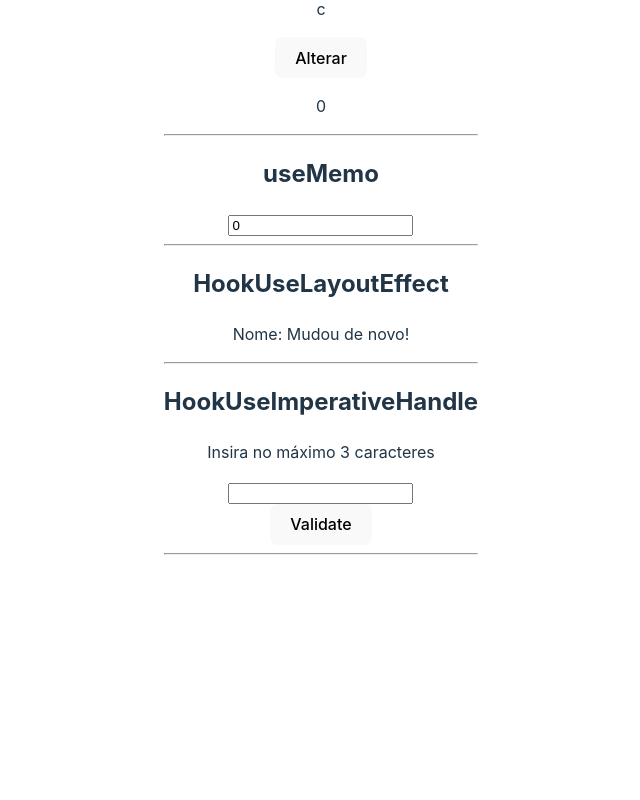
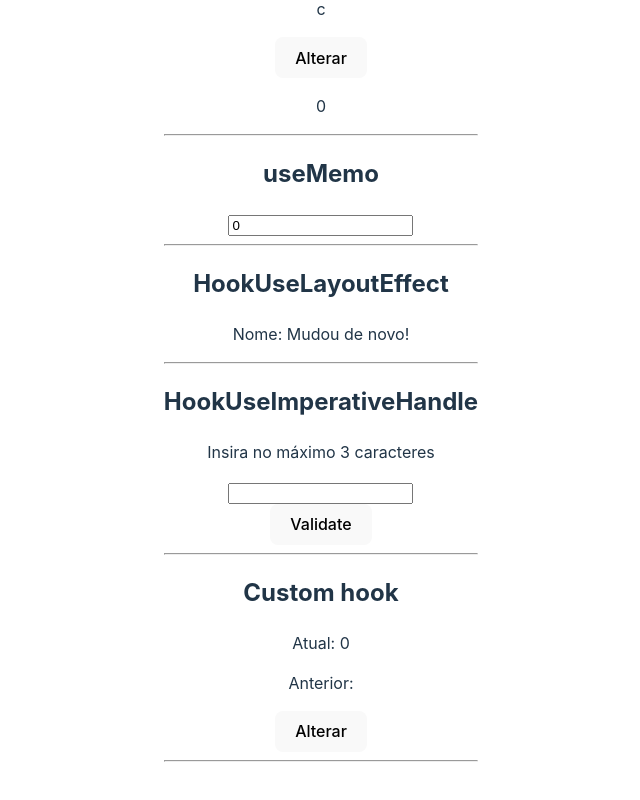
Before and after one commit to MACHADOKING/curso-matheus-battisti, a React (Vite) app in the folder 8 - Hooks - React/Hooks-React/: page / in a window 1280 px wide. Shown: the part 1672-2472 px from the top of the page, without its empty margins (319-959 px from the left). Before the commit the page ends 2267 px from the top, so only its background shows below. Built offline with nearby package versions, Linux system fonts and the light colour scheme.

Commit message:
Feat: Custom Hook

```diff
--- /dev/null
+++ b/8 - Hooks - React/Hooks-React/src/components/HookCustom.jsx
@@ -0,0 +1,19 @@
+import { useState } from "react";
+import { usePrevious } from "../hooks/usePrevious";
+
+const HookCustom = () => {
+  const [number, setNumber] = useState(0);
+  const previousValue = usePrevious(number);
+
+  return (
+    <div>
+      <h2>Custom hook</h2>
+      <p>Atual: {number}</p>
+      <p>Anterior: {previousValue}</p>
+      <button onClick={() => setNumber(Math.random)}>Alterar</button>
+      <hr />
+    </div>
+  );
+};
+
+export default HookCustom;
--- /dev/null
+++ b/8 - Hooks - React/Hooks-React/src/hooks/usePrevious.jsx
@@ -0,0 +1,11 @@
+import { useEffect, useRef } from "react";
+
+export const usePrevious = (value) => {
+  const ref = useRef();
+
+  useEffect(() => {
+    ref.current = value;
+  });
+
+  return ref.current;
+};
--- a/8 - Hooks - React/Hooks-React/src/pages/Home/Home.jsx
+++ b/8 - Hooks - React/Hooks-React/src/pages/Home/Home.jsx
@@ -11,6 +11,7 @@
 import HookUseMemo from "../../components/HookUseMemo";
 import HookUseLayoutEffect from "../../components/HookUseLayoutEffect";
 import HookUseImperativeHandle from "../../components/HookUseImperativeHandle";
+import HookCustom from "../../components/HookCustom";
 
 const Home = () => {
   const { contextValue } = useContext(SomeContext);
@@ -28,6 +29,7 @@
       <HookUseMemo />
       <HookUseLayoutEffect />
       <HookUseImperativeHandle />
+      <HookCustom />
     </div>
   );
 };
```
